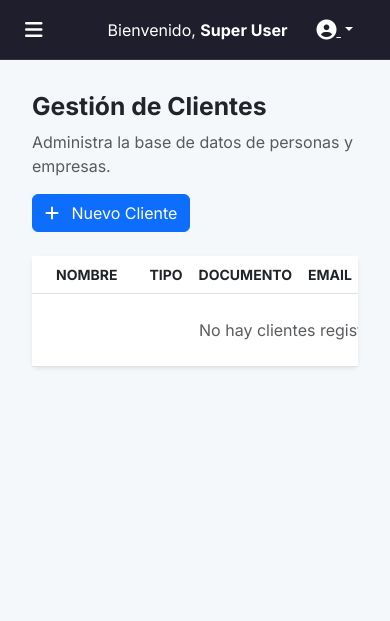
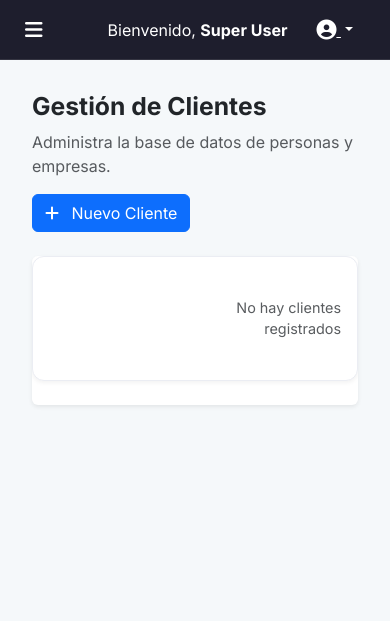
Before and after one commit to JuanCuartasE/AppInteracto, a PHP site: page /index.php?view=clientes in a window 390 px wide. Shown: the top 621 px of the page. Run offline with PHP 8.4, Linux system fonts and the light colour scheme; a user stored in the database is signed in; data that the repository does not hold is empty; some libraries are stand-ins or nearby versions.

Commit message:
Feature: Transform tables into card layout for better mobile experience

```diff
--- a/assets/css/style.css
+++ b/assets/css/style.css
@@ -163,4 +163,73 @@ body.logged-out {
     body.sidebar-open .sidebar {
         left: 0;
     }
+
+    body.sidebar-open .sidebar-overlay {
+        display: block !important;
+    }
+
+    /* Transform tables into cards on mobile */
+    .table-mobile-cards,
+    .table-mobile-cards thead,
+    .table-mobile-cards tbody,
+    .table-mobile-cards th,
+    .table-mobile-cards td,
+    .table-mobile-cards tr {
+        display: block;
+    }
+
+    .table-mobile-cards thead tr {
+        position: absolute;
+        top: -9999px;
+        left: -9999px;
+    }
+
+    .table-mobile-cards tr {
+        border: 1px solid #ebedf3;
+        margin-bottom: 1.5rem;
+        background: white;
+        border-radius: 12px;
+        padding: 1rem 0.5rem;
+        box-shadow: 0 0.125rem 0.25rem rgba(0, 0, 0, 0.05);
+    }
+
+    .table-mobile-cards td {
+        border: none !important;
+        position: relative;
+        padding-left: 45% !important;
+        text-align: right !important;
+        min-height: 2.5rem;
+        display: flex;
+        align-items: center;
+        justify-content: flex-end;
+        font-size: 0.9rem;
+    }
+
+    .table-mobile-cards td:before {
+        position: absolute;
+        top: 50%;
+        left: 15px;
+        width: 40%;
+        padding-right: 10px;
+        white-space: nowrap;
+        content: attr(data-label);
+        font-weight: 700;
+        text-align: left;
+        transform: translateY(-50%);
+        font-size: 0.8rem;
+        color: var(--text-muted);
+        text-transform: uppercase;
+    }
+
+    .table-mobile-cards td.text-end {
+        justify-content: center !important;
+        padding-left: 0.5rem !important;
+        padding-top: 1rem !important;
+        border-top: 1px solid #f3f6f9 !important;
+        margin-top: 0.5rem;
+    }
+
+    .table-mobile-cards td.text-end:before {
+        display: none;
+    }
 }
--- a/includes/vistas/clientes.php
+++ b/includes/vistas/clientes.php
@@ -13,7 +13,7 @@
 <div class="card border-0 shadow-sm">
     <div class="card-body p-0">
         <div class="table-responsive">
-            <table class="table table-hover align-middle mb-0">
+            <table class="table table-hover align-middle mb-0 table-mobile-cards">
                 <thead class="bg-light text-muted small text-uppercase">
                     <tr>
                         <th class="px-4">Nombre</th>
@@ -110,11 +110,11 @@
                     res.data.forEach(c => {
                         html += `
                         <tr class="clickable-row" data-id="${c.id}" style="cursor:pointer">
-                            <td class="px-4 fw-medium">${c.name}</td>
-                            <td><span class="badge ${c.type === 'Empresa' ? 'bg-info' : 'bg-success'}">${c.type}</span></td>
-                            <td>${c.doc_type || '-'} ${c.doc_number || ''}</td>
-                            <td>${c.email || '-'}</td>
-                            <td>${c.phone || '-'}</td>
+                            <td class="px-4 fw-medium" data-label="Nombre">${c.name}</td>
+                            <td data-label="Tipo"><span class="badge ${c.type === 'Empresa' ? 'bg-info' : 'bg-success'}">${c.type}</span></td>
+                            <td data-label="Documento">${c.doc_type || '-'} ${c.doc_number || ''}</td>
+                            <td data-label="Email">${c.email || '-'}</td>
+                            <td data-label="Teléfono">${c.phone || '-'}</td>
                             <td class="text-end px-4">
                                 <button class="btn btn-sm btn-icon btn-light me-2 edit-client" data-client='${JSON.stringify(c)}'>
                                     <i class="fas fa-edit"></i>
```
Also changed, not shown: includes/vistas/cliente_detalle.php (+6 -6 lines), includes/vistas/usuarios.php (+5 -5 lines).
